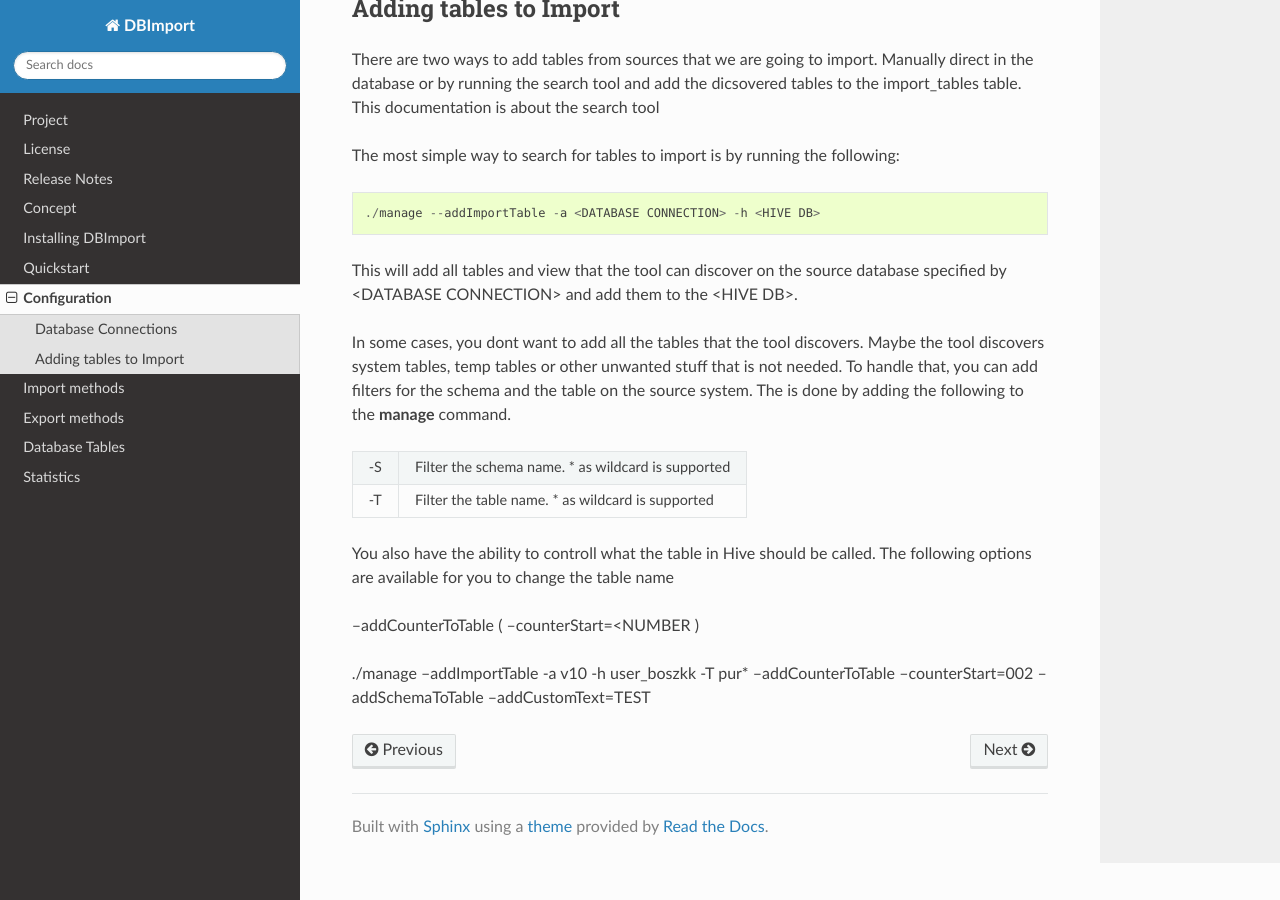
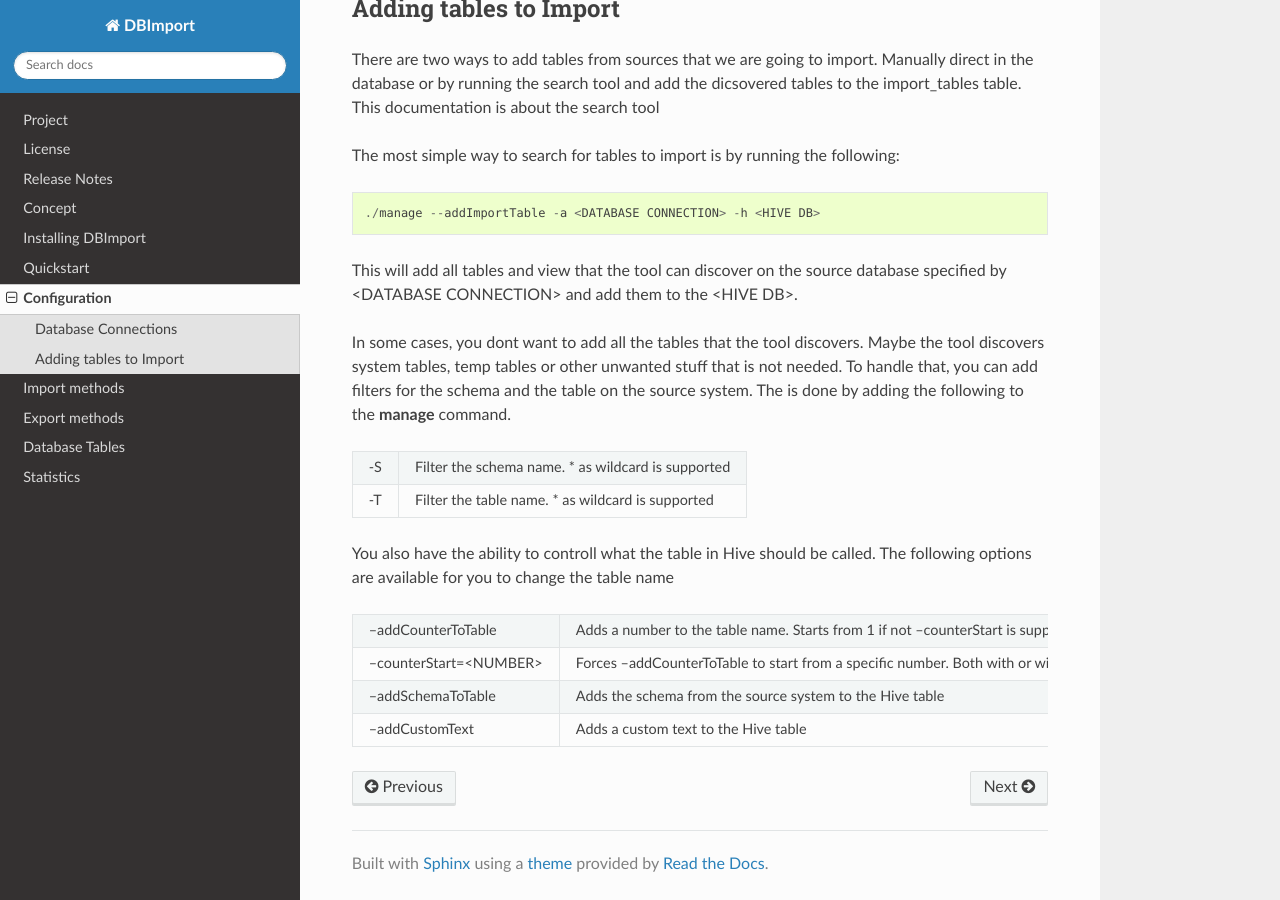
Before and after one commit to Middlecon/DBImport, a Sphinx documentation site: the page built from docs/configuration.rst, in a window 1280 px wide and 900 px high, scrolled down 517 px. Built offline with Sphinx 7.4.7 and the Read the Docs theme 2.0.0, drawn with Linux system fonts in a browser that asks for light colours.

Commit message:
Configuration documentation

```diff
--- a/docs/configuration.rst
+++ b/docs/configuration.rst
@@ -33,7 +33,9 @@ In some cases, you dont want to add all the tables that the tool discovers. Mayb
 
 You also have the ability to controll what the table in Hive should be called. The following options are available for you to change the table name
 
---addCounterToTable ( --counterStart=<NUMBER )
-
-
-./manage --addImportTable -a v10 -h user_boszkk -T pur* --addCounterToTable --counterStart=002 --addSchemaToTable --addCustomText=TEST
+=======================  ===============================================================================================================
+--addCounterToTable      Adds a number to the table name. Starts from 1 if not --counterStart is supplied
+--counterStart=<NUMBER>  Forces --addCounterToTable to start from a specific number. Both with or without 0 in the begingin is supported
+--addSchemaToTable       Adds the schema from the source system to the Hive table
+--addCustomText          Adds a custom text to the Hive table
+=======================  ===============================================================================================================
```
